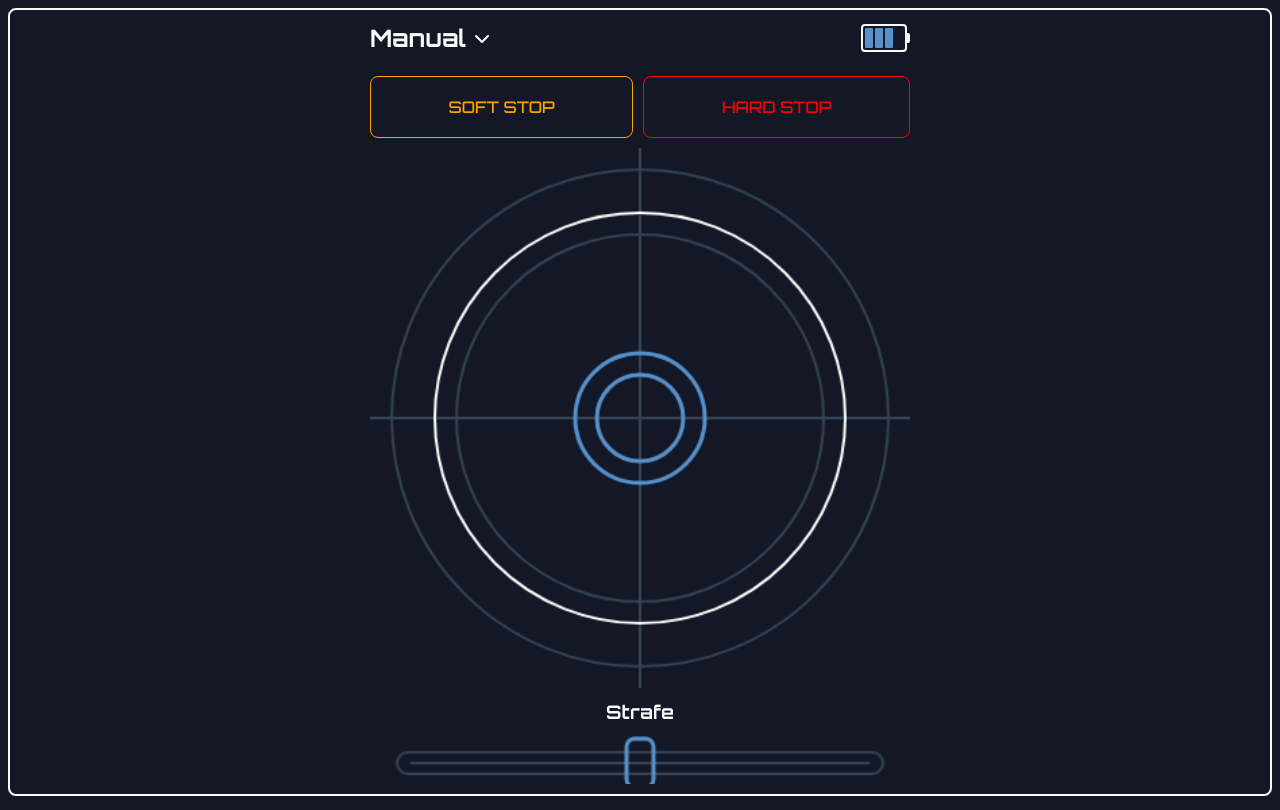
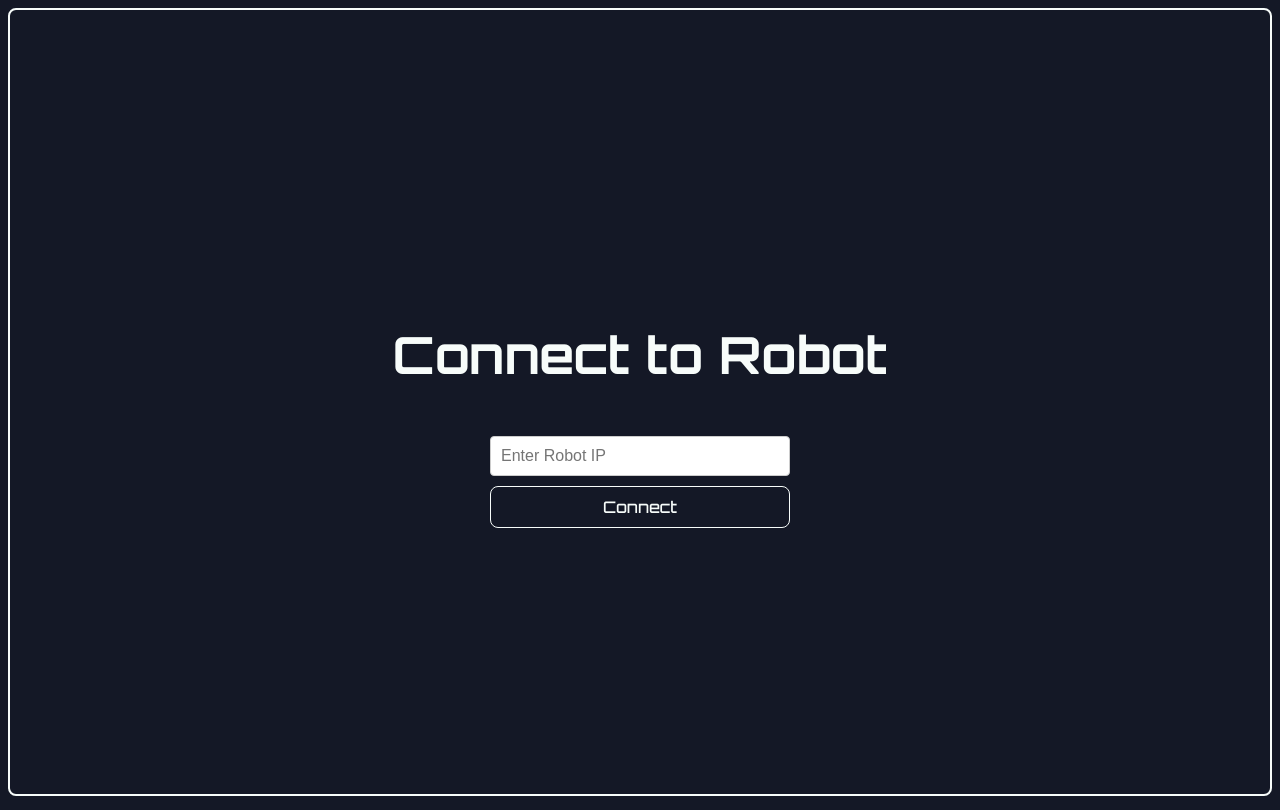
Before and after one commit to richgrov/simulo-examples, a React (Vite) app: page / in a window 1280 px wide. Built offline with nearby package versions, Linux system fonts and the light colour scheme.

Commit message:
Add ip+fullscreen UI

```diff
--- a/src/App.tsx
+++ b/src/App.tsx
@@ -1,3 +1,4 @@
+import { useState, useEffect } from "react";
 import { MoveControl, StrafeControl } from "./Joystick";
 import Button from "./Button";
 import Status from "./Status";
@@ -82,7 +83,57 @@ function Emotes() {
   );
 }
 
-function App() {
+function ConnectionScreen({ onConnect }: { onConnect: (ip: string) => void }) {
+  const [ip, setIp] = useState("");
+
+  return (
+    <div
+      style={{
+        height: "100vh",
+        display: "flex",
+        justifyContent: "center",
+        alignItems: "center",
+        flexDirection: "column",
+        gap: "20px",
+      }}
+    >
+      <h1>Connect to Robot</h1>
+      <div
+        style={{
+          display: "flex",
+          flexDirection: "column",
+          gap: "10px",
+          width: "300px",
+        }}
+      >
+        <input
+          type="text"
+          value={ip}
+          onChange={(e) => setIp(e.target.value)}
+          placeholder="Enter Robot IP"
+          style={{
+            padding: "10px",
+            fontSize: "16px",
+            borderRadius: "4px",
+            border: "1px solid #ccc",
+          }}
+        />
+        <Button
+          onClick={() => onConnect(ip)}
+          disabled={!ip}
+          style={{
+            padding: "10px",
+            fontSize: "16px",
+          }}
+        >
+          Connect
+        </Button>
+      </div>
+    </div>
+  );
+}
+
+function ControlScreen({ onDisconnect }: { onDisconnect: () => void }) {
   return (
     <div
       style={{
@@ -131,6 +182,7 @@ function App() {
               borderColor: "red",
               flex: "1 1 auto",
             }}
+            onClick={onDisconnect}
           >
             HARD STOP
           </Button>
@@ -143,4 +195,54 @@ function App() {
   );
 }
 
+function App() {
+  const [connected, setConnected] = useState(false);
+  const [_robotIp, setRobotIp] = useState("");
+  const [_isFullscreen, setIsFullscreen] = useState(false);
+
+  const enterFullscreen = () => {
+    if (document.documentElement.requestFullscreen) {
+      document.documentElement
+        .requestFullscreen()
+        .then(() => setIsFullscreen(true))
+        .catch((err) => console.error("Could not enter fullscreen mode:", err));
+    }
+  };
+
+  const handleConnect = (ip: string) => {
+    console.log("connect", ip);
+    setRobotIp(ip);
+    setConnected(true);
+    enterFullscreen();
+  };
+
+  const handleDisconnect = () => {
+    setConnected(false);
+    setRobotIp("");
+    if (document.exitFullscreen && document.fullscreenElement) {
+      document.exitFullscreen();
+    }
+  };
+
+  useEffect(() => {
+    const handleFullscreenChange = () => {
+      setIsFullscreen(!!document.fullscreenElement);
+      if (!document.fullscreenElement && connected) {
+        handleDisconnect();
+      }
+    };
+
+    document.addEventListener("fullscreenchange", handleFullscreenChange);
+    return () => {
+      document.removeEventListener("fullscreenchange", handleFullscreenChange);
+    };
+  }, [connected]);
+
+  return connected ? (
+    <ControlScreen onDisconnect={handleDisconnect} />
+  ) : (
+    <ConnectionScreen onConnect={handleConnect} />
+  );
+}
+
 export default App;
--- a/src/Button.tsx
+++ b/src/Button.tsx
@@ -1,16 +1,13 @@
-export default function Button(
-  props: React.PropsWithChildren<{ style?: React.CSSProperties }>
-) {
+export default function Button(props: React.ComponentProps<"button">) {
+  const style: React.CSSProperties = {
+    display: "flex",
+    flexDirection: "column",
+    alignItems: "center",
+    padding: "20px 0",
+    ...props.style,
+  };
   return (
-    <button
-      style={{
-        display: "flex",
-        flexDirection: "column",
-        alignItems: "center",
-        padding: "20px 0",
-        ...props.style,
-      }}
-    >
+    <button {...props} style={style}>
       {props.children}
     </button>
   );
```
